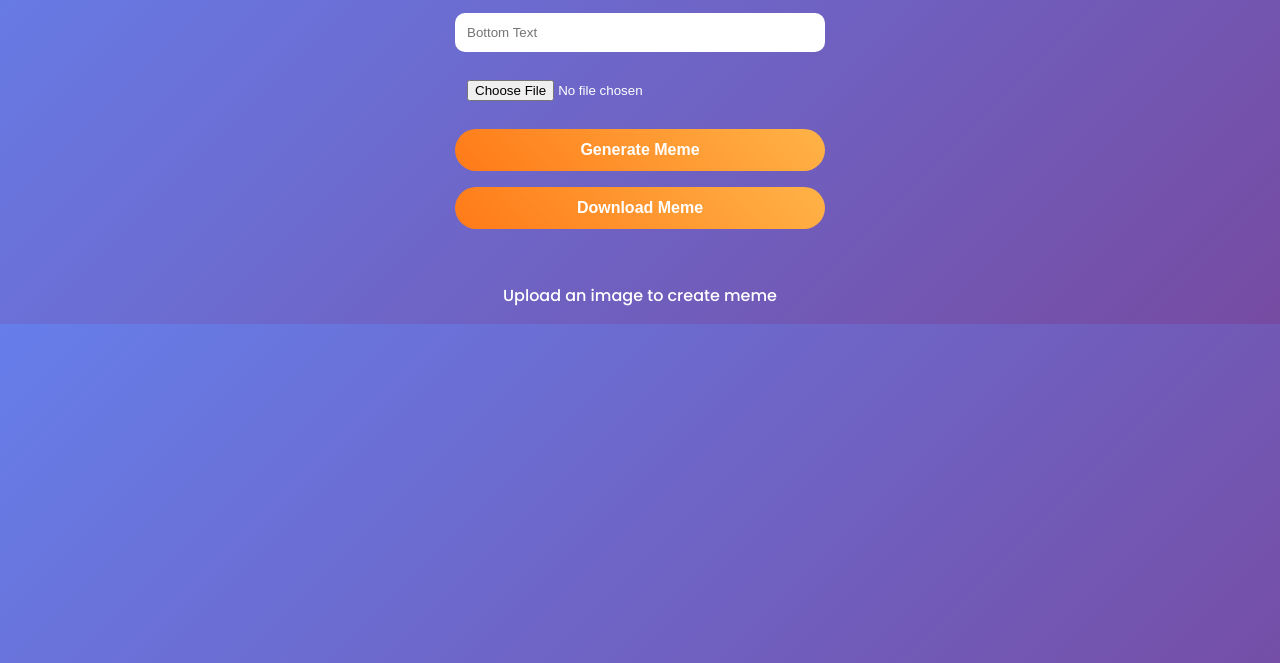
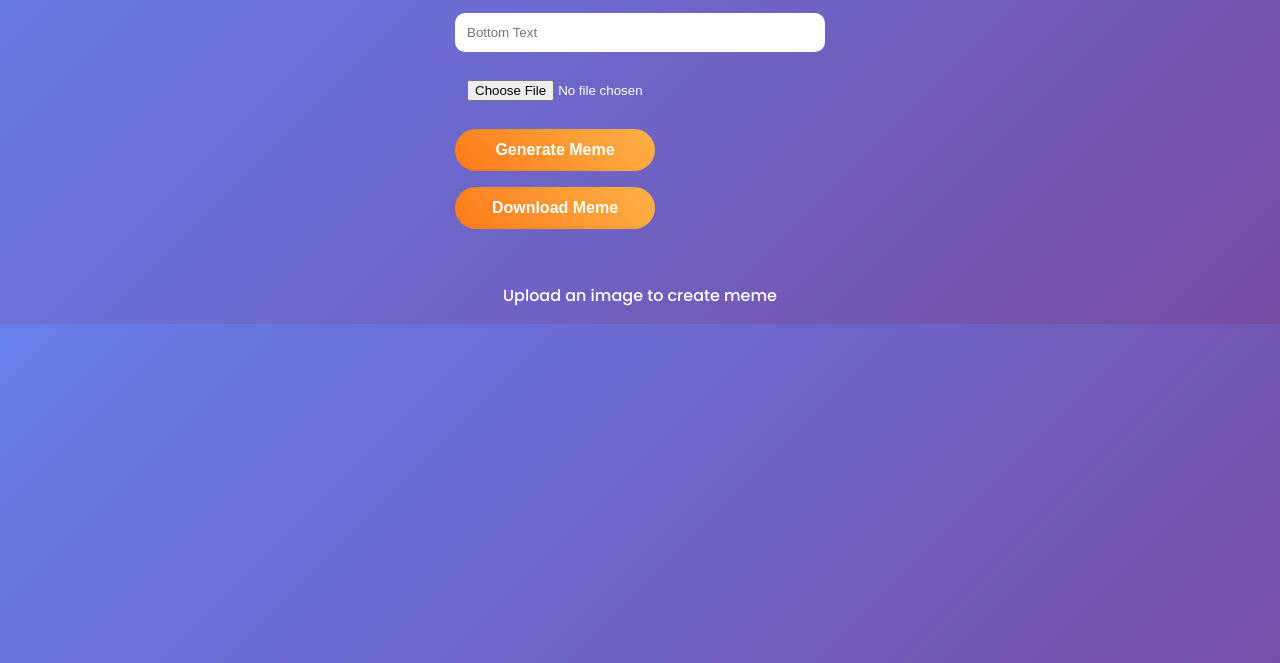
Before and after one commit to Dhayalan04/meme-generator, a plain HTML site: page index.html in a window 1280 px wide. Shown: the part 137-800 px from the top of the page. Drawn offline with nearby package versions, Linux system fonts and the light colour scheme.

Commit message:
Change button width to auto with a minimum width

```diff
--- a/style.css
+++ b/style.css
@@ -37,7 +37,8 @@ input[type="file"] {
 
 /* Buttons */
 button {
-    width: 100%;
+    width: auto;
+    min-width: 200px;
     padding: 12px;
     margin: 8px 0;
     border-radius: 25px;
```
